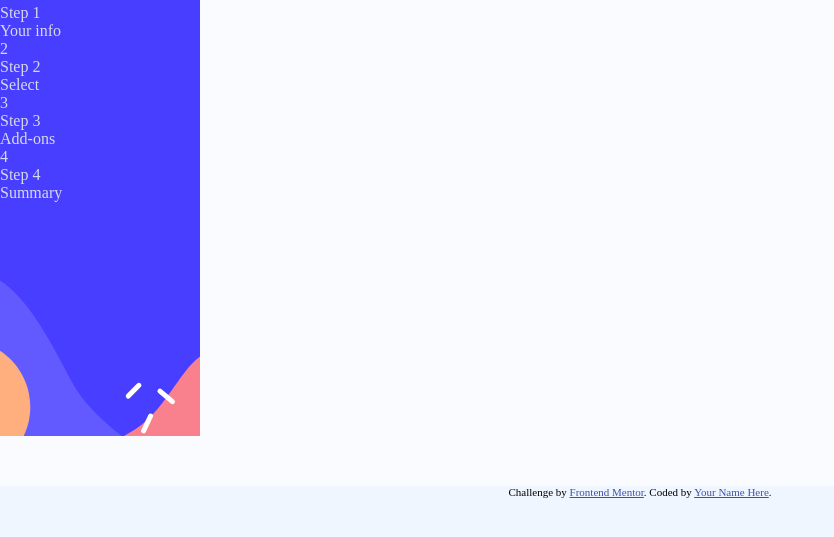
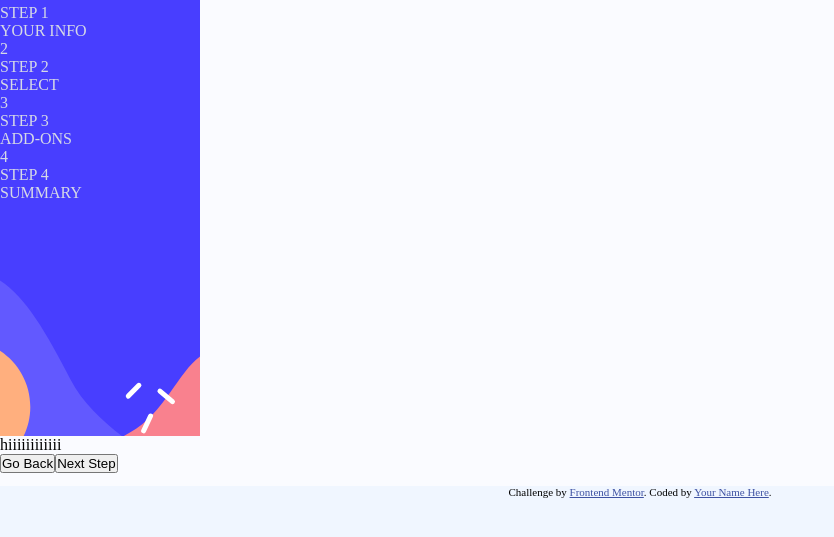
Before and after one commit to Ozgur2096/frontend-mentor-challenge2, a website built with webpack: page dist/index.html in a window 1280 px wide. Shown: the part 51-588 px from the top of the page, without its empty margins (0-834 px from the left). Built offline with nearby package versions, Linux system fonts and the light colour scheme.

Commit message:
contents folder added

```diff
--- /dev/null
+++ b/src/components/contentPages/personalInfo/personalInfo.ts
@@ -0,0 +1,14 @@
+import { MainContent } from '../templates/contentTemplate';
+
+class PersonalInfo extends MainContent {
+  constructor() {
+    super();
+    this.contentSection.innerHTML = `
+    <div style="color:black">hiiiiiiiiiiii</div>
+    `;
+  }
+}
+
+export const createPersonalInfo = () => {
+  return new PersonalInfo();
+};
--- /dev/null
+++ b/src/components/contentPages/templates/contentTemplate.ts
@@ -0,0 +1,21 @@
+export class MainContent {
+  public element: HTMLElement;
+  public contentSection: HTMLElement;
+  public buttonSection: HTMLElement;
+
+  constructor() {
+    this.element = document.createElement('main');
+    this.contentSection = document.createElement('section');
+    this.buttonSection = document.createElement('div');
+
+    this.element.appendChild(this.contentSection);
+    this.element.appendChild(this.buttonSection);
+
+    const button1 = document.createElement('button');
+    const button2 = document.createElement('button');
+    button1.innerText = 'Go Back';
+    button2.innerText = 'Next Step';
+    this.buttonSection.appendChild(button1);
+    this.buttonSection.appendChild(button2);
+  }
+}
--- /dev/null
+++ b/src/components/contentPages/templates/mainContent.ts
@@ -0,0 +1,12 @@
+import { createPersonalInfo } from '../personalInfo/personalInfo';
+
+const contentPages: HTMLElement[] = [];
+const personalInfoPage = createPersonalInfo();
+
+contentPages.push(personalInfoPage.element);
+
+export const createMainContent = () => {
+  const element = contentPages[0] as HTMLElement;
+
+  return element;
+};
--- a/src/components/sidebarSubcomponents/sidebarSubcomponentsTemplate.ts
+++ b/src/components/sidebarSubcomponents/sidebarSubcomponentsTemplate.ts
@@ -10,8 +10,8 @@ export class Step {
     this.element = document.createElement('div');
     this.element.innerHTML = `
     <div>${this.stepNumber}</div>
-    <div>${this.stepNumberText}</div>
-    <div>${this.title}</div>
+    <div>${this.stepNumberText.toUpperCase()}</div>
+    <div>${this.title.toUpperCase()}</div>
     `;
     this.element.classList.add(stepClassName);
   }
--- a/src/index.ts
+++ b/src/index.ts
@@ -1,11 +1,16 @@
 import './index.css';
 import { createSidebar } from './components/sidebar/sidebar';
 import { stepElements } from './components/sidebarSubcomponents/sidebarSubcomponents';
+
+// import { createPersonalInfo } from './components/contentPages/personalInfo/personalInfo';
+import { createMainContent } from './components/contentPages/templates/mainContent';
 
 const container = document.getElementById('container');
 
 container?.classList.add('container');
 
 const sidebar = createSidebar(stepElements);
+const mainContent = createMainContent();
 
 container?.appendChild(sidebar);
+container?.appendChild(mainContent);
```
Also changed, not shown: dist/index.html, src/components/contentPages/addOns/addOns.ts (added), src/components/contentPages/selectPlan/selectPlan.ts (added), src/components/contentPages/summary/summary.ts (added).
